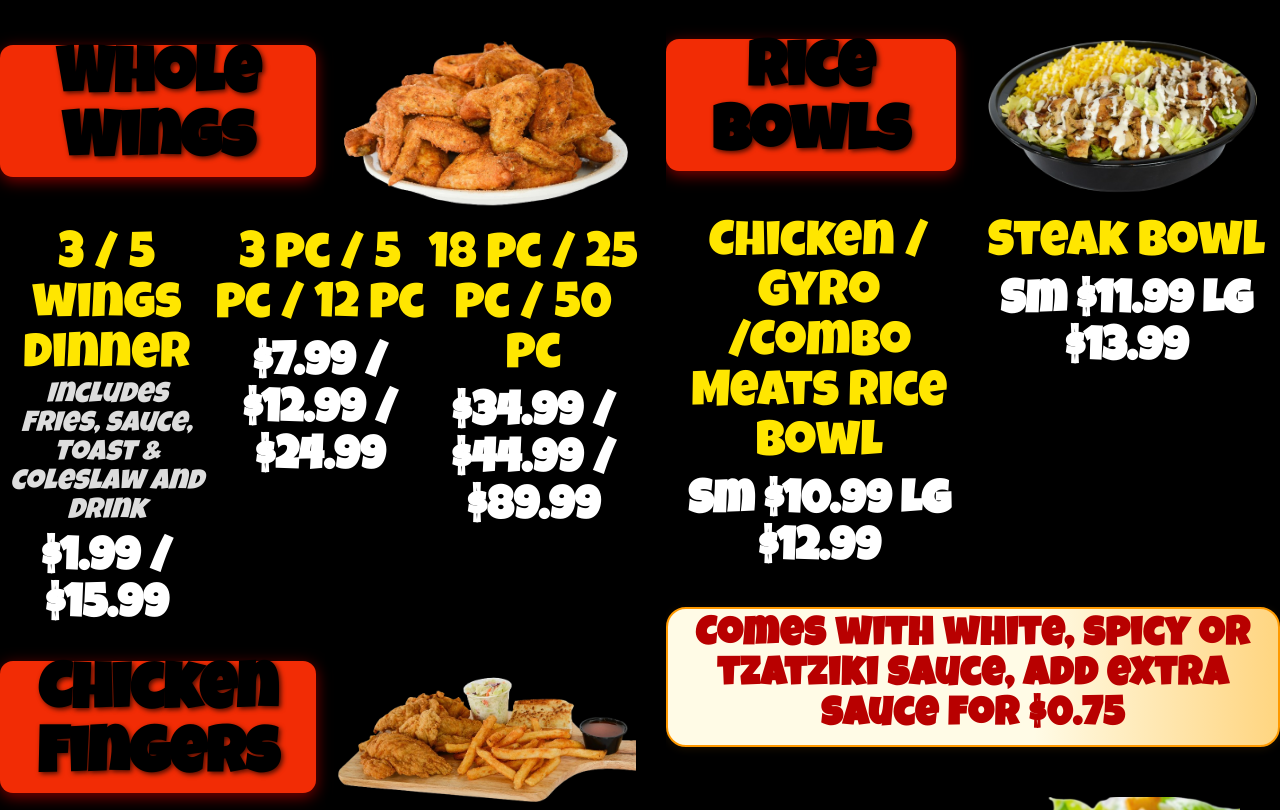
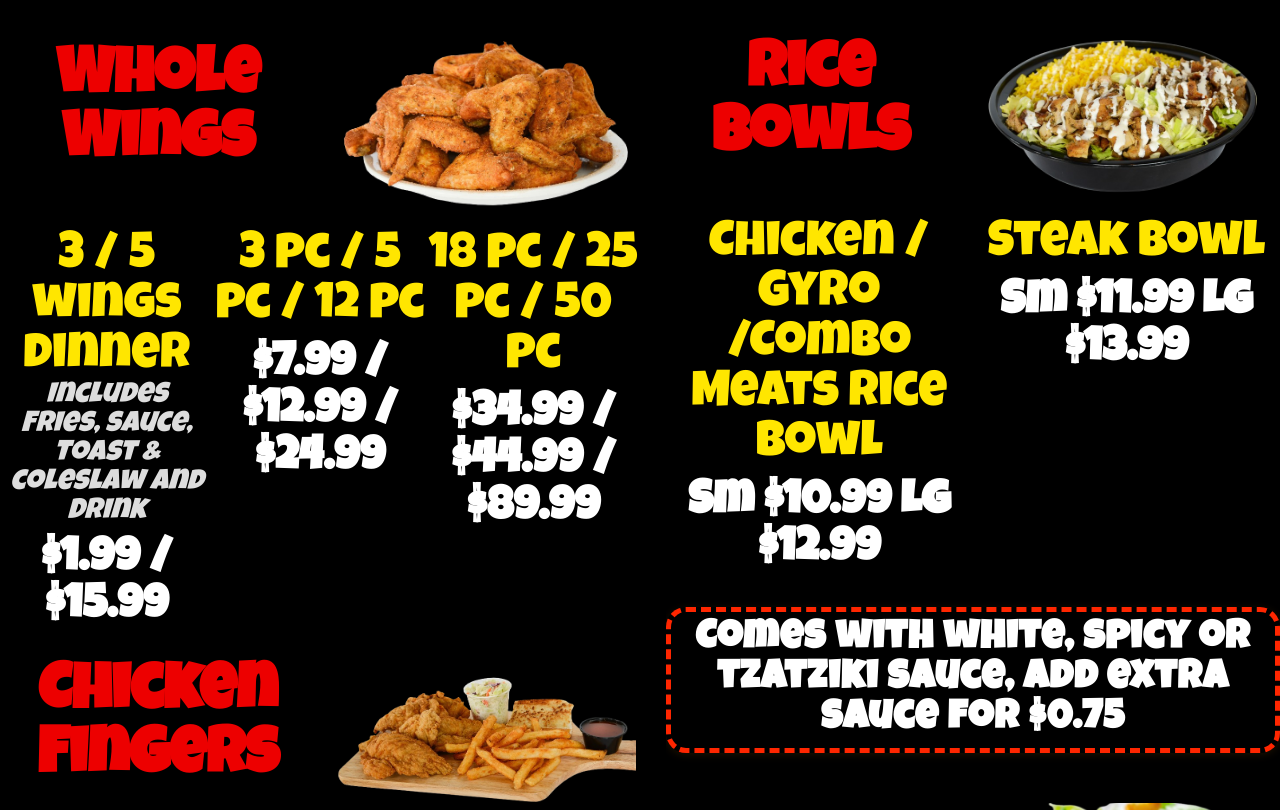
Before and after one commit to 1SosukeAizen1/Drive1, a plain HTML site: page index.html in a window 1280 px wide. Drawn offline with Linux system fonts and the light colour scheme.

Commit message:
Update style.css

```diff
--- a/style.css
+++ b/style.css
@@ -114,16 +114,16 @@ body {
 .category-title {
 
     font-size: 4rem; /* Slightly larger font size */
-    color: #000000; /* White text for contrast */
+    color: #ed0000; /* White text for contrast */
     max-width: 100%;
     margin-bottom: 0px;
     text-shadow: 2px 2px 5px rgba(0, 0, 0, 0.7); /* Add a shadow for depth */
-    background: #f22c05;
+
 
     border-radius: 13px; /* Rounded corners */
     padding: 2px; /* Add padding for spacing */
     text-align: center; /* Center the text */
-    box-shadow: 0 4px 15px rgba(255, 0, 0, 0.5); /* Add a glowing red shadow */
+
 }
 
 /* Category Title Wrapper */
@@ -273,9 +273,9 @@ body {
 }
 
 .flame-banner {
-    background: linear-gradient(90deg, #fffbe6 60%, #ffd580 100%);
-    color: #b80000;
-    border: 2px solid #ff9900;
+    background: transparent;
+    color: #ffffff;
+    border: 5px dashed #ff2600;
     border-radius: 20px;
     box-shadow: 0 2px 8px rgba(255,153,0,0.10);
     font-weight: bold;
```
